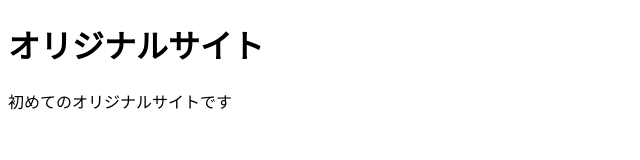
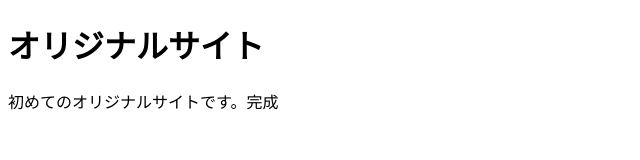
Before and after one commit to kotrock/mysite, a plain HTML site: page index.html in a window 1280 px wide. Shown: the full height of the page, 0-640 px from the left. Drawn offline with Linux system fonts and the light colour scheme.

Commit message:
Add files via upload

```diff
--- a/index.html
+++ b/index.html
@@ -8,6 +8,6 @@
 </head>
 <body>
   <h1>オリジナルサイト</h1>
-  <p>初めてのオリジナルサイトです</p>
+  <p>初めてのオリジナルサイトです。完成</p>
 </body>
 </html>
```
